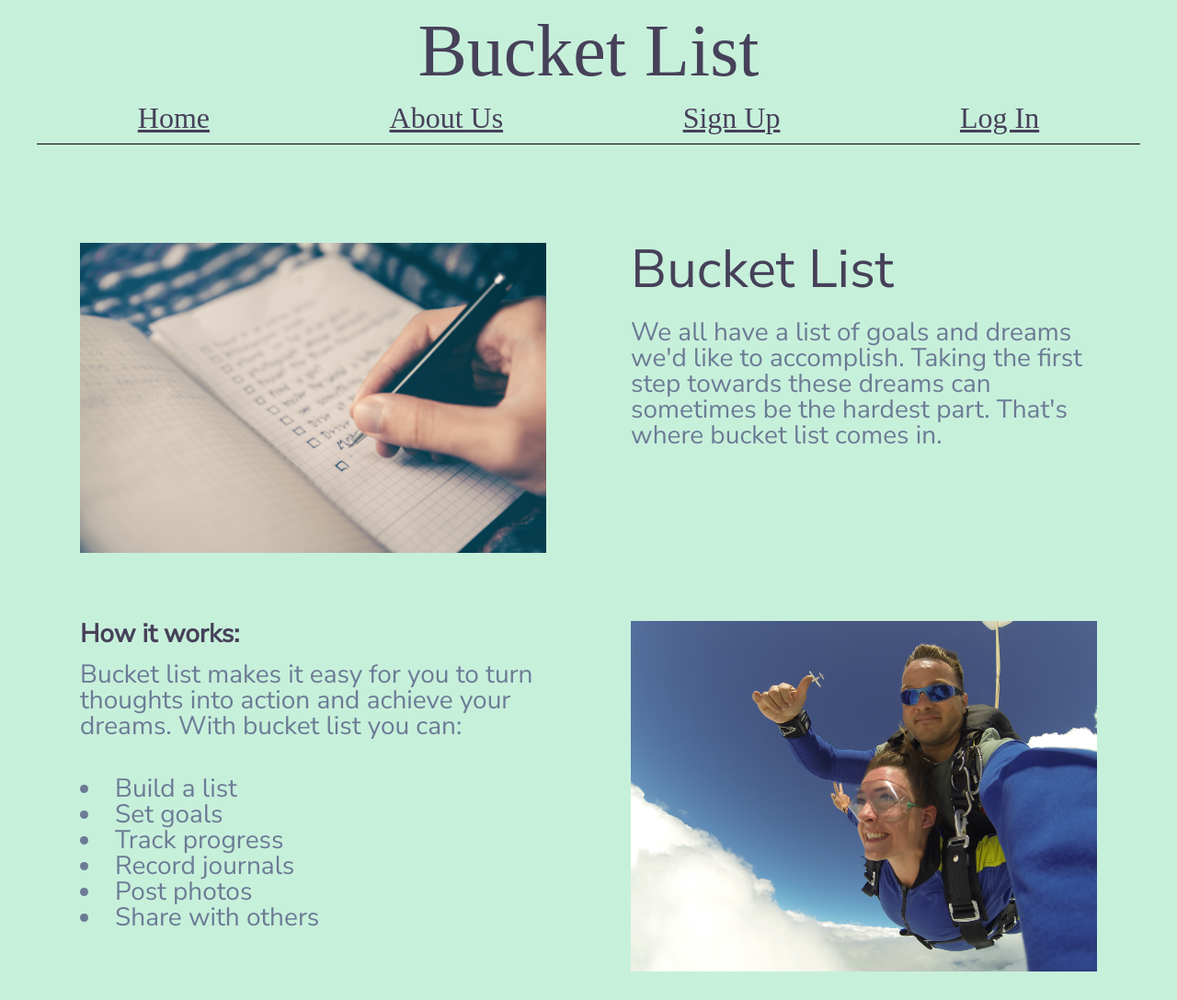
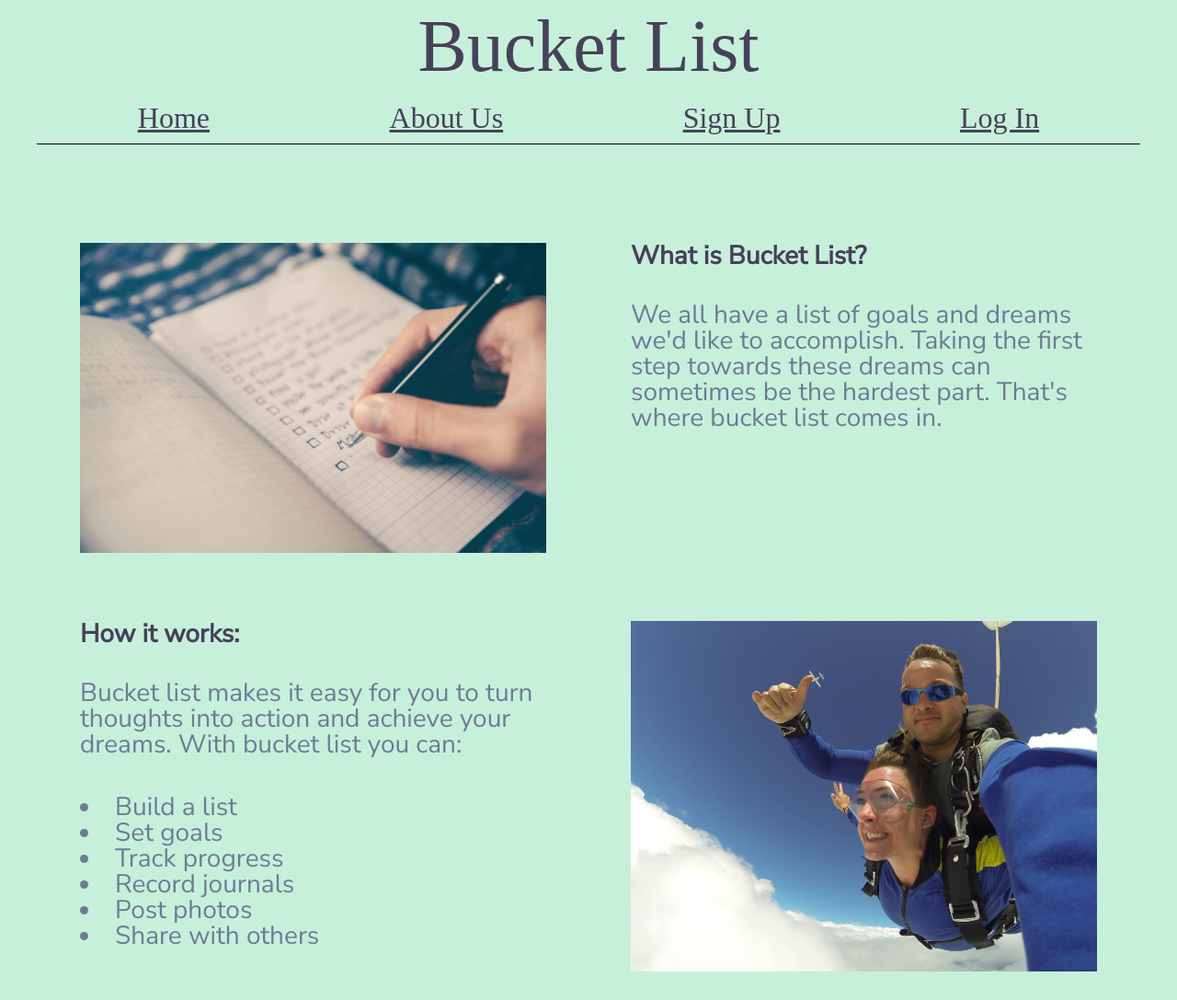
Before and after one commit to bucket-list-bw/WebUI-TaylorHunkler, a plain HTML site: page index.html in a window 1280 px wide. Shown: the top 1087 px of the page at 92% size. Drawn offline with Linux system fonts and the light colour scheme.

```diff
--- a/index.html
+++ b/index.html
@@ -46,7 +46,7 @@
         </div>
 
         <div class="box">
-            <h1>Bucket List</h1>
+            <h2>What is Bucket List?</h2>
 
             <p>
                 We all have a list of goals and dreams we'd like to accomplish. Taking the first step towards these dreams can sometimes be the hardest part. That's where bucket list comes in.
--- a/less/home-page.less
+++ b/less/home-page.less
@@ -50,7 +50,7 @@
 
 }
 h1{
-	font-size: 5.8rem;
+	font-size: 4.5rem;
     margin-bottom: 5%;
 
     @media @phone{
@@ -99,7 +99,7 @@ h1{
 
 	  h2{
           font-weight: 600;
-          margin-bottom: 3%;
+          margin-bottom: 7%;
           @media @phone{
               font-size: 2.5rem;
           }
@@ -252,6 +252,7 @@ h1{
 	width: 48%;
 	padding: 1%;
     margin-bottom: 2%;
+    border-bottom:1px dashed black;
 
 
     color:@font-color-main;
--- a/less/navigation.less
+++ b/less/navigation.less
@@ -44,12 +44,15 @@
               .blhead{
                 text-align: center;
                 width:100%;
-                padding-top: 1.5rem;
+                padding-top: 1rem;
                 height: 10rem;
 
 
                 h1{
                    font-size: 8rem;
+                   @media @phone{
+                   font-size:6rem;
+                   }
                 }
             }
 
```
Also changed, not shown: css/index.css.
